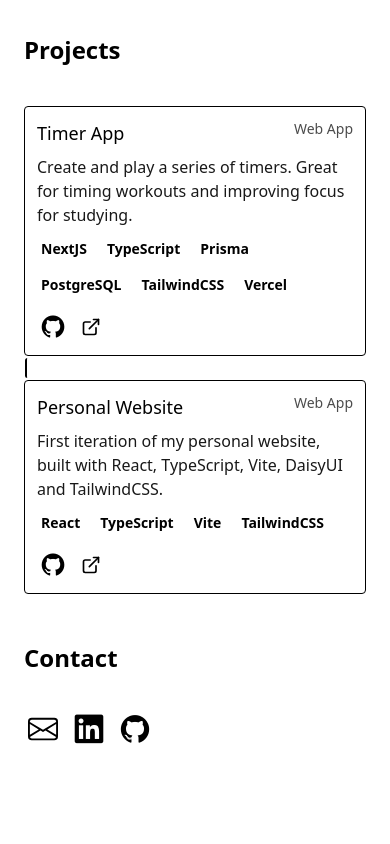
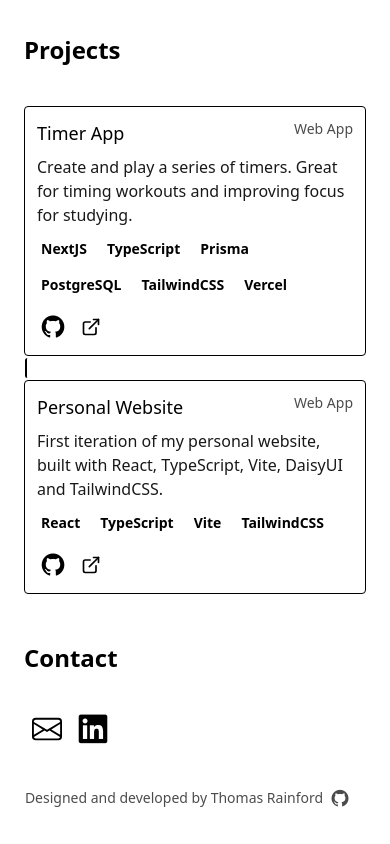
Before and after one commit to ThomasRainford/personal-site-v1, a React (Vite) app: page / in a window 390 px wide. Shown: the part 3014-3858 px from the top of the page. Before the commit the page ends 3802 px from the top, so only its background shows below. Built offline with nearby package versions, Linux system fonts and the light colour scheme.

Commit message:
Add footer note and gitub link to menu.

```diff
--- a/src/App.tsx
+++ b/src/App.tsx
@@ -13,7 +13,7 @@ const App = () => {
     <main>
       <Layout>
         <Navbar />
-        <div className="px-6 sm:px-10 md:px-20 lg:px-30">
+        <div className="px-6 sm:px-10 md:px-20 lg:px-30 mb-4">
           <div className="flex flex-col">
             <Intro />
           </div>
@@ -32,6 +32,16 @@ const App = () => {
               );
             })}
           </div>
+          <div className="flex flex-row justify-center mb-4 mt-4">
+            <div className="text-secondary opacity-70 text-sm  mr-2">
+              Designed and developed by Thomas Rainford
+            </div>
+            <div className="mr-4">
+              <a href={"https://github.com/ThomasRainford"} target="_blank">
+                <i className="devicon-github-original text-lg text-secondary opacity-70"></i>
+              </a>
+            </div>
+          </div>
         </div>
       </Layout>
     </main>
--- a/src/components/layout/layout.tsx
+++ b/src/components/layout/layout.tsx
@@ -17,9 +17,11 @@ const Layout = ({ children }: Props) => {
           aria-label="close sidebar"
           className="drawer-overlay"
         />
-        <ul className="menu bg-base-200 min-h-full w-80 p-4">
-          <div className="mt-12">
+        <ul className="menu bg-base-200 min-h-full h-[100%] w-80 p-5">
+          <div className="mt-12 h-[100%]">
             {/* Sidebar content here */}
+            <div className="flex flex-col justify-between h-[100%]">
+              <div>
                 {sections.map((section) => {
                   const sectionFormatted =
                     section.charAt(0).toUpperCase() + section.slice(1);
@@ -42,6 +44,13 @@ const Layout = ({ children }: Props) => {
                   );
                 })}
               </div>
+              <div className="text-center">
+                <a href={"https://github.com/ThomasRainford"} target="_blank">
+                  <i className="devicon-github-original text-3xl text-accent"></i>
+                </a>
+              </div>
+            </div>
+          </div>
         </ul>
       </div>
     </div>
--- a/src/components/navbar/navbar.tsx
+++ b/src/components/navbar/navbar.tsx
@@ -15,6 +15,7 @@ const Navbar = () => {
       <div className="hidden flex-none sm:block">
         <ul className="menu menu-md menu-horizontal">
           {/* Navbar menu content here */}
+          <>
             {sections.map((section) => {
               const sectionFormatted =
                 section.charAt(0).toUpperCase() + section.slice(1);
@@ -26,6 +27,12 @@ const Navbar = () => {
                 </li>
               );
             })}
+            <div className="flex items-center ml-3">
+              <a href={"https://github.com/ThomasRainford"} target="_blank">
+                <i className="devicon-github-original text-2xl text-accent"></i>
+              </a>
+            </div>
+          </>
         </ul>
       </div>
       <div className="flex-none sm:hidden mr-3">
--- a/src/components/section/contact/contact.tsx
+++ b/src/components/section/contact/contact.tsx
@@ -5,29 +5,19 @@ import MailIcon from "../../icons/MailIcon";
 const Contact = () => {
   const contactData = getSiteSection("contact") as ContactSection;
   const email = contactData.email;
-  const github = contactData.github;
   const linkedin = contactData.linkedin;
 
   return (
     <div>
-      <div className="flex flex-row ml-1">
+      <div className="flex flex-row ml-2">
         <div className="mr-4">
           <a href={`mailto:${email}`}>
-            <MailIcon
-              width="30px"
-              height="30px"
-              colour="text-neutral-content"
-            />
+            <MailIcon width="30px" height="30px" colour="text-accent" />
           </a>
         </div>
         <div className="mr-4">
           <a href={linkedin} target="_blank">
-            <i className="devicon-linkedin-plain text-3xl"></i>
-          </a>
-        </div>
-        <div className="mr-4">
-          <a href={github} target="_blank">
-            <i className="devicon-github-original text-3xl"></i>
+            <i className="devicon-linkedin-plain text-3xl text-accent"></i>
           </a>
         </div>
       </div>
--- a/src/data/data.json
+++ b/src/data/data.json
@@ -119,7 +119,6 @@
   "contact": {
     "title": "Contact",
     "email": "thomas@rainfords.net",
-    "github": "https://github.com/ThomasRainford",
     "linkedin": "https://www.linkedin.com/in/thomasrainford/"
   }
 }
```
Lines whose indentation alone changed are shown as unchanged.
